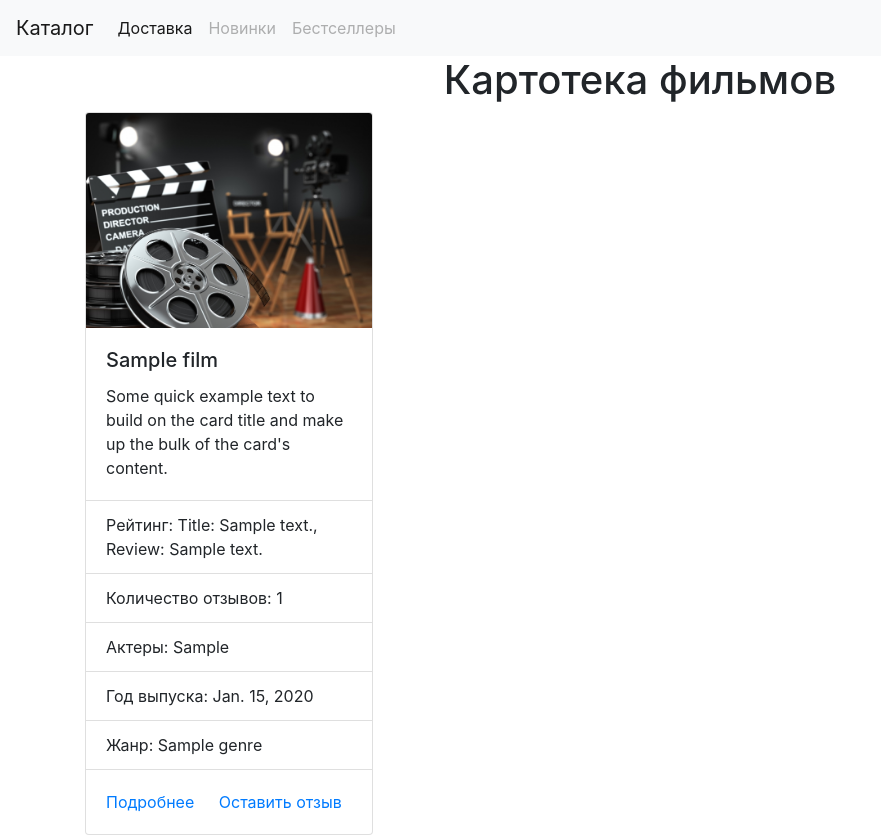
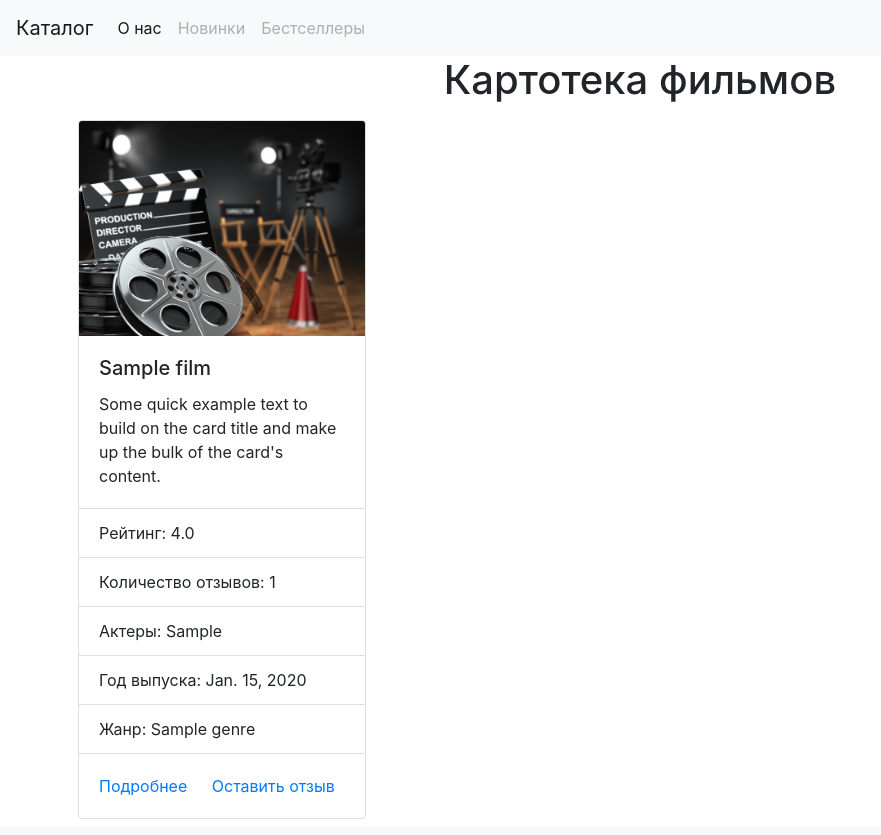
Before and after one commit to toropow/otus_dev_final_project, a Django app: page / in a window 1280 px wide. Shown: the whole page, without its empty margins (0-881 px from the left). Run offline with Django 3.2, Linux system fonts and the light colour scheme; tables that the repository leaves empty hold one stand-in row (values such as "Sample post"); some libraries are stand-ins or nearby versions.

Commit message:
add about

```diff
--- a/cinemaFriday/catalog/models.py
+++ b/cinemaFriday/catalog/models.py
@@ -1,5 +1,6 @@
 from django.db import models
 from django.db.models import Avg, Count
+from django.contrib.auth.models import User
 
 
 class Country(models.Model):
@@ -52,12 +53,13 @@ class Film(models.Model):
 
     @property
     def rating(self):
-        rating_value = Film.objects.prefetch_related('review').filter(id=self.id).aggregate(Avg('review__rating'))
-        return round(rating_value['review__rating__avg'], 1)
+       # rating_value = Film.objects.filter(review__film_id=self.id).prefetch_related('review_set').aggregate(Avg('review_set__rating'))
+        rating_value = Film.objects.prefetch_related('review_set').filter(review__film_id=self.id).aggregate(Avg('review__rating'))
+        return round(rating_value['review__rating__avg'] if rating_value['review__rating__avg'] else 0, 1)
 
     @property
     def count_review(self):
-        count_review = Film.objects.prefetch_related('review').filter(id=self.id).count
+        count_review = Film.objects.prefetch_related('review_set').filter(review__film_id=self.id).count
         return count_review
 
     def __str__(self):
--- a/cinemaFriday/catalog/templates/catalog/list_films.html
+++ b/cinemaFriday/catalog/templates/catalog/list_films.html
@@ -10,7 +10,7 @@
          <div class="row align-items-start">
     {% for film in films %}
 
-        <div class="col-md-auto">
+        <div class="col py-2 px-2">
         <div class="card" style="width: 18rem;">
           <img src="{% static 'images/cinema.jpg'%}" class="card-img-top" alt="...">
           <div class="card-body">
@@ -18,7 +18,7 @@
             <p class="card-text">Some quick example text to build on the card title and make up the bulk of the card's content.</p>
           </div>
           <ul class="list-group list-group-flush">
-            <li class="list-group-item">Рейтинг: {{ film.review_set.all|join:", " }}</li>
+            <li class="list-group-item">Рейтинг: {{ film.rating }}</li>
             <li class="list-group-item">Количество отзывов: {{ film.count_review }}</li>
             <li class="list-group-item">Актеры: {{ film.actor.all|join:", " }}</li>
             <li class="list-group-item">Год выпуска: {{ film.production_year }}</li>
--- a/cinemaFriday/catalog/urls.py
+++ b/cinemaFriday/catalog/urls.py
@@ -1,6 +1,6 @@
 from django.contrib import admin
 from django.urls import path
-from .views import FilmView, FilmDetailView, ReviewCreateView
+from .views import FilmView, FilmDetailView, ReviewCreateView, AboutView
 
 
 app_name = 'catalog'
@@ -10,4 +10,5 @@ urlpatterns = [
     path('', FilmView.as_view(), name='index'),
     path('<int:pk>/', FilmDetailView.as_view(), name='film_detail'),
     path('create/', ReviewCreateView.as_view(), name='create'),
+    path('about/', AboutView.as_view(), name='about'),
 ]
--- a/cinemaFriday/catalog/views.py
+++ b/cinemaFriday/catalog/views.py
@@ -1,7 +1,16 @@
 from django.shortcuts import render
 from .models import Film, Review
 from django.views.generic import ListView, DetailView, CreateView
+from django.views.generic import TemplateView
 
+
+class AboutView(TemplateView):
+    template_name = 'catalog/about.html'
+
+    def get_context_data(self, *args, **kwargs):
+        context = super(AboutView, self).get_context_data()
+        context['active_page'] = '/about/'
+        return context
 
 class FilmView(ListView):
     queryset = Film.objects.prefetch_related('actor__actors', 'genre', 'review_set').all()
@@ -14,7 +23,7 @@ class FilmView(ListView):
     #     return queryset
 
 class FilmDetailView(DetailView):
-    queryset = Film.objects.prefetch_related('actor__actors', 'genre').all()
+    queryset = Film.objects.prefetch_related('actor__actors', 'genre', 'review_set').all()
     context_object_name = 'film'
     template_name = 'catalog/film_detail.html'
 
--- a/cinemaFriday/templates/base.html
+++ b/cinemaFriday/templates/base.html
@@ -19,7 +19,7 @@
   <div class="collapse navbar-collapse" id="navbarNav">
     <ul class="navbar-nav">
       <li class="nav-item active">
-        <a class="nav-link" href="#">Доставка <span class="sr-only">(current)</span></a>
+        <a class="nav-link" href="{% url 'catalog:about' %}">О нас<span class="sr-only">(current)</span></a>
       </li>
       <li class="nav-item">
         <a class="nav-link disabled" href="#">Новинки</a>
```
Also changed, not shown: cinemaFriday/catalog/templates/catalog/about.html (added, +12 -0 lines), cinemaFriday/catalog/templates/catalog/film_detail.html (+21 -10 lines).
